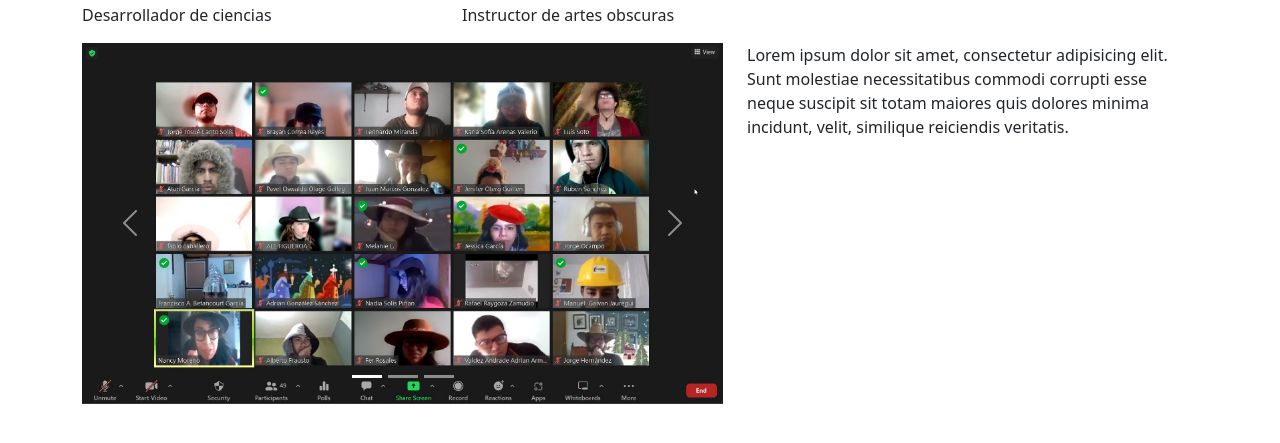
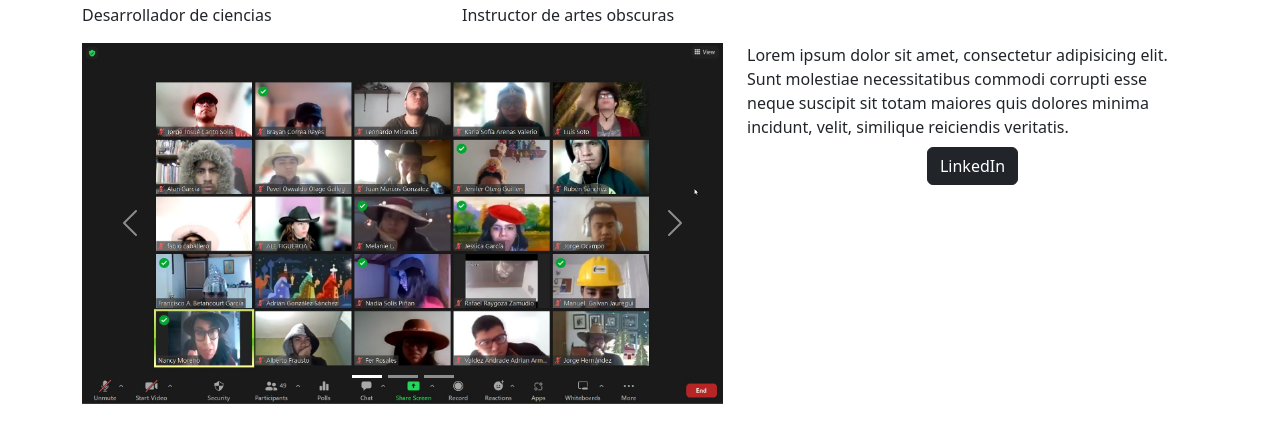
Before and after one commit to lalo090/ch22-bootstrap, a plain HTML site: page index.html in a window 1280 px wide. Shown: the part 109-552 px from the top of the page. Drawn offline with nearby package versions, Linux system fonts and the light colour scheme.

Commit message:
carousel

```diff
--- a/index.html
+++ b/index.html
@@ -143,10 +143,17 @@
         </div>
         <!-- Descripción -->
         <div class="col-10 col-sm-5">
-            Lorem ipsum dolor sit amet, consectetur adipisicing elit. Sunt molestiae necessitatibus commodi corrupti esse neque suscipit sit totam maiores quis dolores minima incidunt, velit, similique reiciendis veritatis.
-        </div>
+          <div class="col">
+              Lorem ipsum dolor sit amet, consectetur adipisicing elit. Sunt molestiae necessitatibus commodi corrupti esse neque suscipit sit totam maiores quis dolores minima incidunt, velit, similique reiciendis veritatis.
+
+          </div>
+          <div class="col text-center">
+              <button type="button" class="btn btn-dark my-2">LinkedIn</button>
+
+          </div>
       </div>
     </div>
+  </div>
 
   <!-- bootstrap scrip -->
   <script src="https://cdn.jsdelivr.net/npm/bootstrap@5.3.0-alpha1/dist/js/bootstrap.bundle.min.js"
```
